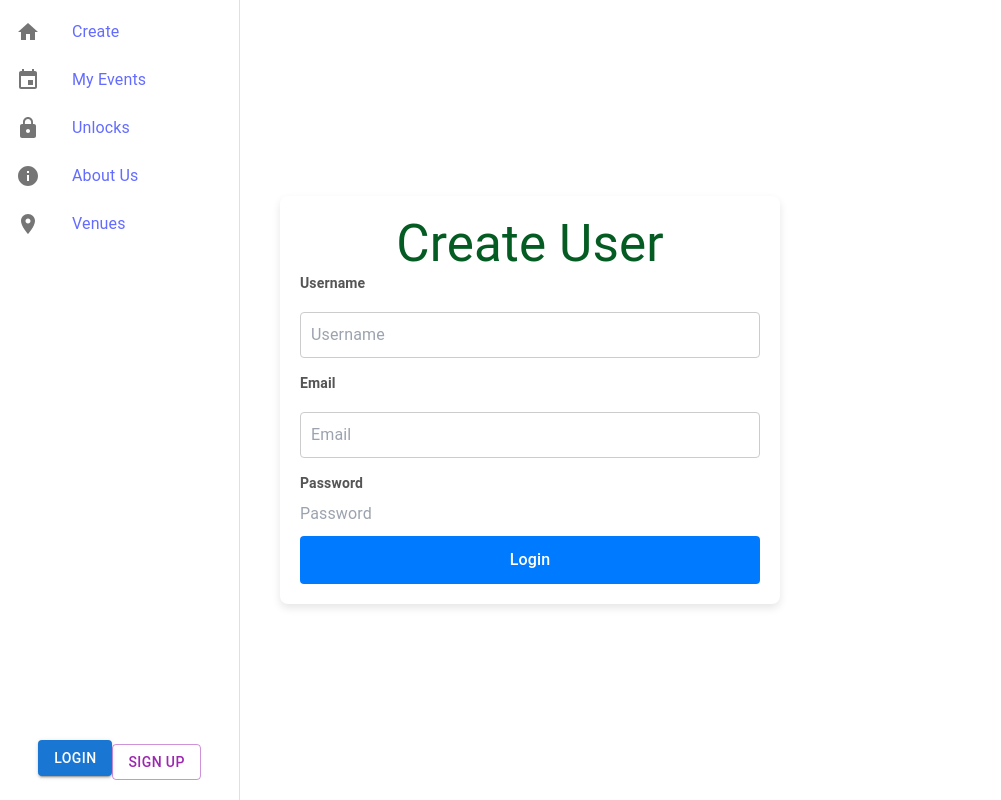
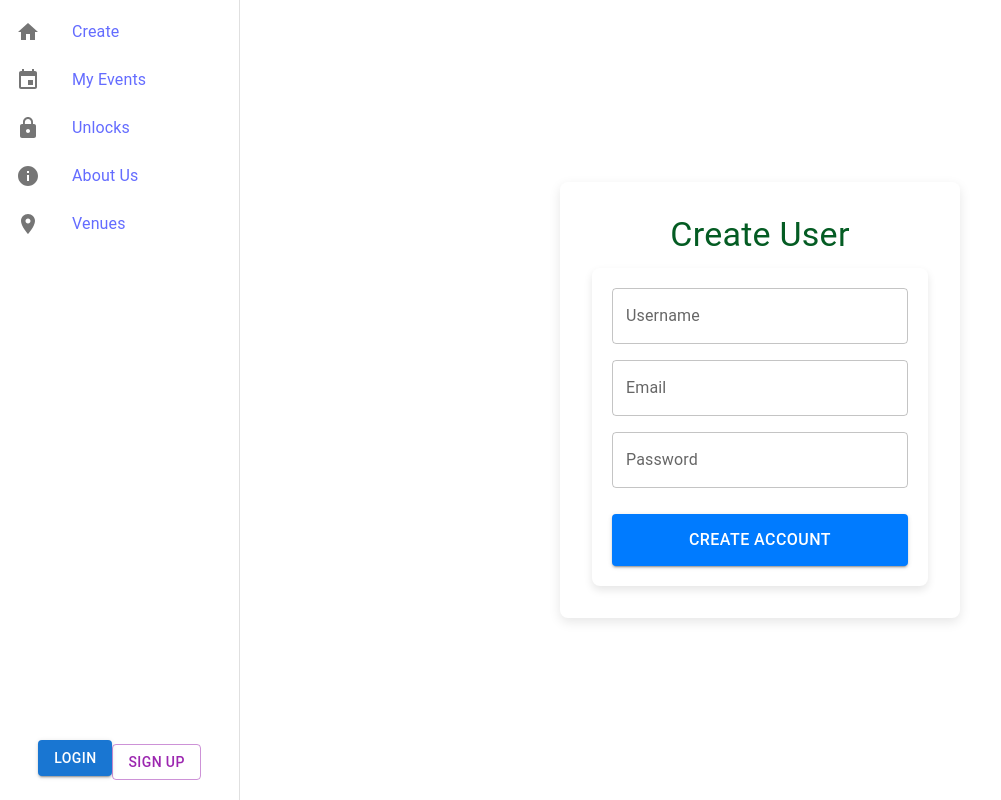
Before and after one commit to CelestialChai/event-planner, a React (Vite) app in the folder client/: page /sign-up in a window 1280 px wide. Shown: the whole page, without its empty margins (0-1001 px from the left). Built offline with nearby package versions, Linux system fonts and the light colour scheme.

Commit message:
Updated styling to make it readable

```diff
--- a/client/src/pages/login.tsx
+++ b/client/src/pages/login.tsx
@@ -1,5 +1,5 @@
 import { useState, type FormEvent, type ChangeEvent } from 'react';
-
+import { Box, Button, TextField, Typography, Alert } from "@mui/material";
 import Auth from '../utils/auth';
 import { login } from '../api/authAPI';
 import type { UserLogin } from '../interfaces/UserLogin';
@@ -10,8 +10,11 @@ const Login = () => {
     password: '',
   });
 
+  const [error, setError] = useState<string | null>(null);
+  const [message, setMessage] = useState<string | null>(null);
+
   const handleChange = (
-    e: ChangeEvent<HTMLInputElement | HTMLSelectElement>
+    e: ChangeEvent<HTMLInputElement>
   ) => {
     const { name, value } = e.target;
     setLoginData({
@@ -22,48 +25,133 @@ const Login = () => {
 
   const handleSubmit = async (e: FormEvent) => {
     e.preventDefault();
+
+    // Reset error and success messages
+    setError(null);
+    setMessage(null);
+
+    const { username, password } = loginData;
+
+    // Validate inputs
+    if (!username || !password) {
+      setError("Please enter both username and password.");
+      return;
+    }
+
     try {
+      // Perform login
       const data = await login(loginData);
+
+      // Simulate successful login
       Auth.login(data.token);
-    } catch (err) {
-      console.error('Failed to login', err);
+
+      // Provide user feedback
+      setMessage("Login successful!");
+    } catch (err: any) {
+      console.error("Failed to login:", err);
+
+      // Display error message
+      if (err.message === "Invalid username or password") {
+        setError(err.message);
+      } else {
+        setError("An unexpected error occurred. Please try again later.");
+      }
     }
   };
 
   return (
-    <div className='form-container'>
-      <form className='form login-form' onSubmit={handleSubmit}>
-        <h1>Login</h1>
-        <div className='form-group'>
-          <label>Username</label>
-          <input
-            placeholder='Username'
-            className='form-input'
-            type='text'
-            name='username'
-            value={loginData.username || ''}
+    <Box
+      sx={{
+        maxWidth: "400px",
+        margin: "2rem auto",
+        padding: "2rem",
+        borderRadius: "8px",
+        boxShadow: "0 4px 12px rgba(0, 0, 0, 0.1)",
+        backgroundColor: "white",
+      }}
+    >
+      <Typography variant="h4" component="h1" gutterBottom align="center">
+        Login
+      </Typography>
+      {error && (
+        <Alert severity="error" sx={{ marginBottom: "1rem" }}>
+          {error}
+        </Alert>
+      )}
+      {message && (
+        <Alert severity="success" sx={{ marginBottom: "1rem" }}>
+          {message}
+        </Alert>
+      )}
+      <form onSubmit={handleSubmit}>
+        <Box sx={{ marginBottom: "1rem" }}>
+          <TextField
+            fullWidth
+            label="Username"
+            name="username"
+            type=''
+            value={loginData.username}
             onChange={handleChange}
+            variant="outlined"
           />
-        </div>
-        <div className='form-group'>
-          <label>Password</label>
-          <input
-            placeholder='Password'
-            className='form-input'
-            type='password'
-            name='password'
-            value={loginData.password || ''}
+        </Box>
+        <Box sx={{ marginBottom: "1rem" }}>
+          <TextField
+            fullWidth
+            label="Password"
+            name="password"
+            type="password"
+            value={loginData.password}
             onChange={handleChange}
+            variant="outlined"
           />
-        </div>
-        <div className='form-group'>
-          <button className='btn btn-primary' type='submit'>
-            Login
-          </button>
-        </div>
+        </Box>
+        <Button
+          type="submit"
+          fullWidth
+          variant="contained"
+          color="primary"
+          sx={{ padding: "0.75rem" }}
+        >
+          Login
+        </Button>
       </form>
-    </div>
+    </Box>
   );
+  // return (
+  //   <div className='form-container'>
+  //     <form className='form login-form' onSubmit={handleSubmit}>
+  //       <h1>Login</h1>
+  //       <div className='form-group'>
+  //         <label>Username</label>
+  //         <input
+  //           placeholder='Username'
+  //           className='form-input'
+  //           type='text'
+  //           name='username'
+  //           value={loginData.username || ''}
+  //           onChange={handleChange}
+  //         />
+  //       </div>
+  //       <div className='form-group'>
+  //         <label>Password</label>
+  //         <input
+  //           placeholder='Password'
+  //           className='form-input'
+  //           type='password'
+  //           name='password'
+  //           value={loginData.password || ''}
+  //           onChange={handleChange}
+  //         />
+  //       </div>
+  //       <div className='form-group'>
+  //         <button className='btn btn-primary' type='submit'>
+  //           Login
+  //         </button>
+  //       </div>
+  //     </form>
+  //   </div>
+  // );
 };
 
 export default Login;
--- a/client/src/pages/signup.tsx
+++ b/client/src/pages/signup.tsx
@@ -1,4 +1,5 @@
 import { useState, type FormEvent, type ChangeEvent } from 'react';
+import { Box, Button, TextField, Typography, Alert } from "@mui/material";
 import Auth from '../utils/auth';
 import { addUser } from '../api/userAPI';
 import type { NewUserData } from '../interfaces/NewUserData';
@@ -15,7 +16,7 @@ const SignUp = () => {
   const [message, setMessage] = useState<string | null>(null);
 
   const handleChange = (
-    e: ChangeEvent<HTMLInputElement | HTMLSelectElement>
+    e: ChangeEvent<HTMLInputElement>
   ) => {
     const { name, value } = e.target;
     setUserData({
@@ -40,12 +41,8 @@ const SignUp = () => {
     try {
       const response = await addUser(userData);
 
-      console.log(response)
-
       // If the response is not okay, handle the error
       if (!response.ok) {
-        console.log("reponse")
-        console.log(response)
         const errorData = await response.json(); // Parse the error response
         throw new Error(errorData.message || 'Failed to create user');
       }
@@ -56,63 +53,132 @@ const SignUp = () => {
       setMessage('User created successfully!');
     } catch (err: any) {
       console.error('Failed to create user:', err.message);
-      console.log(err.Error)
       setError(err.message); // Display the error message from the backend
     }
   };
 
   return (
-    <div className='form-container'>
+    <Box
+      sx={{
+        maxWidth: "400px",
+        margin: "2rem auto",
+        padding: "2rem",
+        borderRadius: "8px",
+        boxShadow: "0 4px 12px rgba(0, 0, 0, 0.1)",
+        backgroundColor: "white",
+      }}
+    >
+      <Typography variant="h4" component="h1" gutterBottom align="center">
+        Create User
+      </Typography>
       {error && (
-        <div className='card text-danger p-3'>
+        <Alert severity="error" sx={{ marginBottom: "1rem" }}>
           {error}
-        </div>
+        </Alert>
       )}
-      <form className='form add-user-form' onSubmit={handleSubmit}>
-        <h1>Create User</h1>
-        <div className='form-group'>
-          <label>Username</label>
-          <input
-            placeholder='Username'
-            className='form-input'
-            type='text'
-            name='username'
-            value={userData.username || ''}
+      {message && (
+        <Alert severity="success" sx={{ marginBottom: "1rem" }}>
+          {message}
+        </Alert>
+      )}
+      <form onSubmit={handleSubmit}>
+        <Box sx={{ marginBottom: "1rem" }}>
+          <TextField
+            fullWidth
+            label="Username"
+            name="username"
+            type='' //needs to be blank for styling reasons
+            value={userData.username}
             onChange={handleChange}
+            variant="outlined"
           />
-        </div>
-        <div className='form-group'>
-          <label>Email</label>
-          <input
-            placeholder='Email'
-            className='form-input'
-            type='text'
-            name='email'
-            value={userData.email || ''}
+        </Box>
+        <Box sx={{ marginBottom: "1rem" }}>
+          <TextField
+            fullWidth
+            label="Email"
+            name="email"
+            type='' //needs to be blank for styling reasons
+            value={userData.email}
             onChange={handleChange}
+            variant="outlined"
           />
-        </div>
-        <div className='form-group'>
-          <label>Password</label>
-          <input
-            placeholder='Password'
-            className='form-input'
-            type='password'
-            name='password'
-            value={userData.password || ''}
+        </Box>
+        <Box sx={{ marginBottom: "1rem" }}>
+          <TextField
+            fullWidth
+            label="Password"
+            name="password"
+            type="password"
+            value={userData.password}
             onChange={handleChange}
+            variant="outlined"
           />
-        </div>
-        <div className='form-group'>
-          <button className='btn btn-primary' type='submit'>
-            Login
-          </button>
-        </div>
+        </Box>
+        <Button
+          type="submit"
+          fullWidth
+          variant="contained"
+          color="primary"
+          sx={{ padding: "0.75rem" }}
+        >
+          Create Account
+        </Button>
       </form>
-      {message && <p style={{ color: 'green' }}>{message}</p>}
-      {error && <p style={{ color: 'red' }}>{error}</p>}
-    </div>
+    </Box>
   );
+  // return (
+  //   <div className='form-container'>
+  //     {error && (
+  //       <div className='card text-danger p-3'>
+  //         {error}
+  //       </div>
+  //     )}
+  //     <form className='form add-user-form' onSubmit={handleSubmit}>
+  //       <h1>Create User</h1>
+  //       <div className='form-group'>
+  //         <label>Username</label>
+  //         <input
+  //           placeholder='Username'
+  //           className='form-input'
+  //           type='text'
+  //           name='username'
+  //           value={userData.username || ''}
+  //           onChange={handleChange}
+  //         />
+  //       </div>
+  //       <div className='form-group'>
+  //         <label>Email</label>
+  //         <input
+  //           placeholder='Email'
+  //           className='form-input'
+  //           type='text'
+  //           name='email'
+  //           value={userData.email || ''}
+  //           onChange={handleChange}
+  //         />
+  //       </div>
+  //       <div className='form-group'>
+  //         <label>Password</label>
+  //         <input
+  //           placeholder='Password'
+  //           className='form-input'
+  //           type='password'
+  //           name='password'
+  //           value={userData.password || ''}
+  //           onChange={handleChange}
+  //         />
+  //       </div>
+  //       <div className='form-group'>
+  //         <button className='btn btn-primary' type='submit'>
+  //           Login
+  //         </button>
+  //       </div>
+  //     </form>
+  //     {message && <p style={{ color: 'green' }}>{message}</p>}
+  //     {error && <p style={{ color: 'red' }}>{error}</p>}
+  //   </div>
+  // );
 };
 
 export default SignUp;
```
